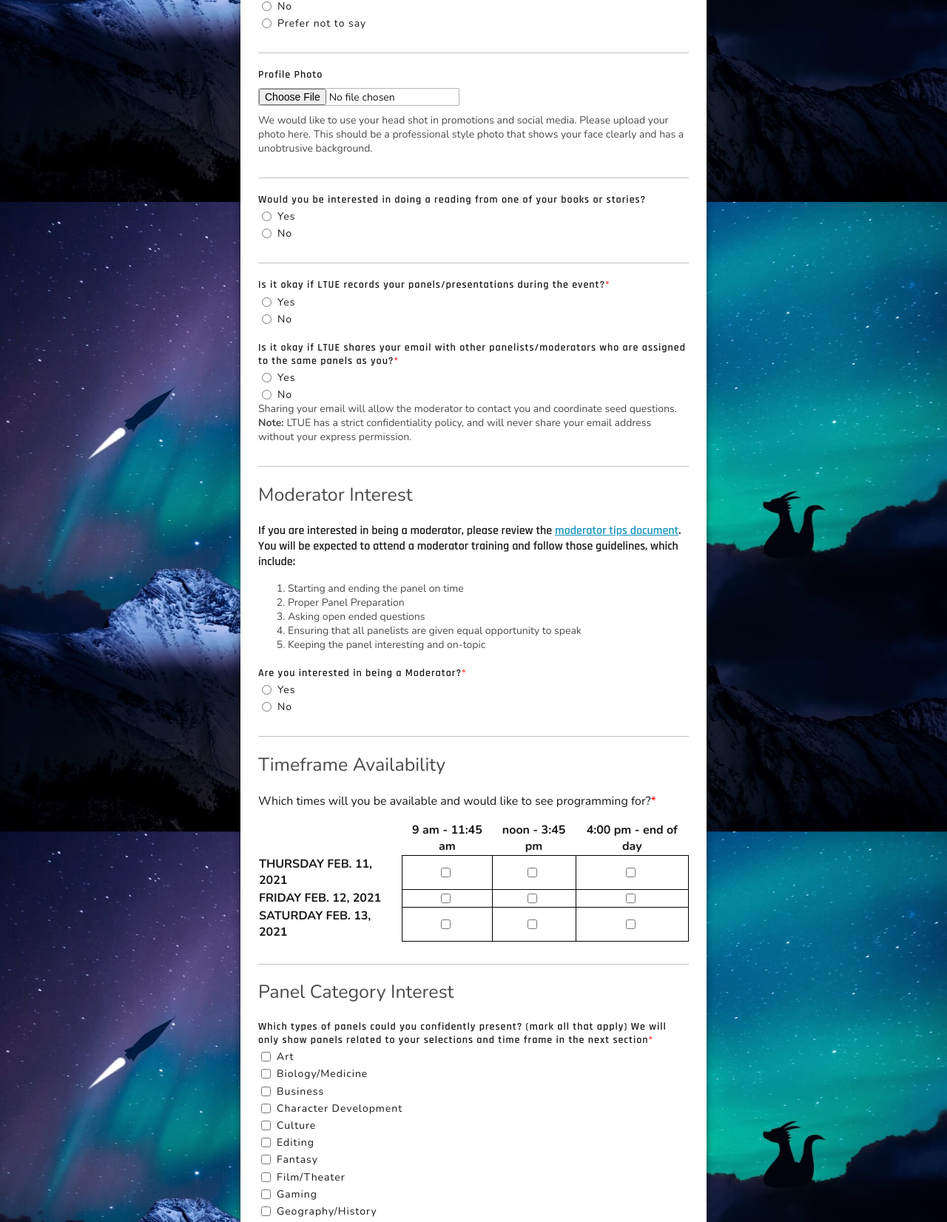
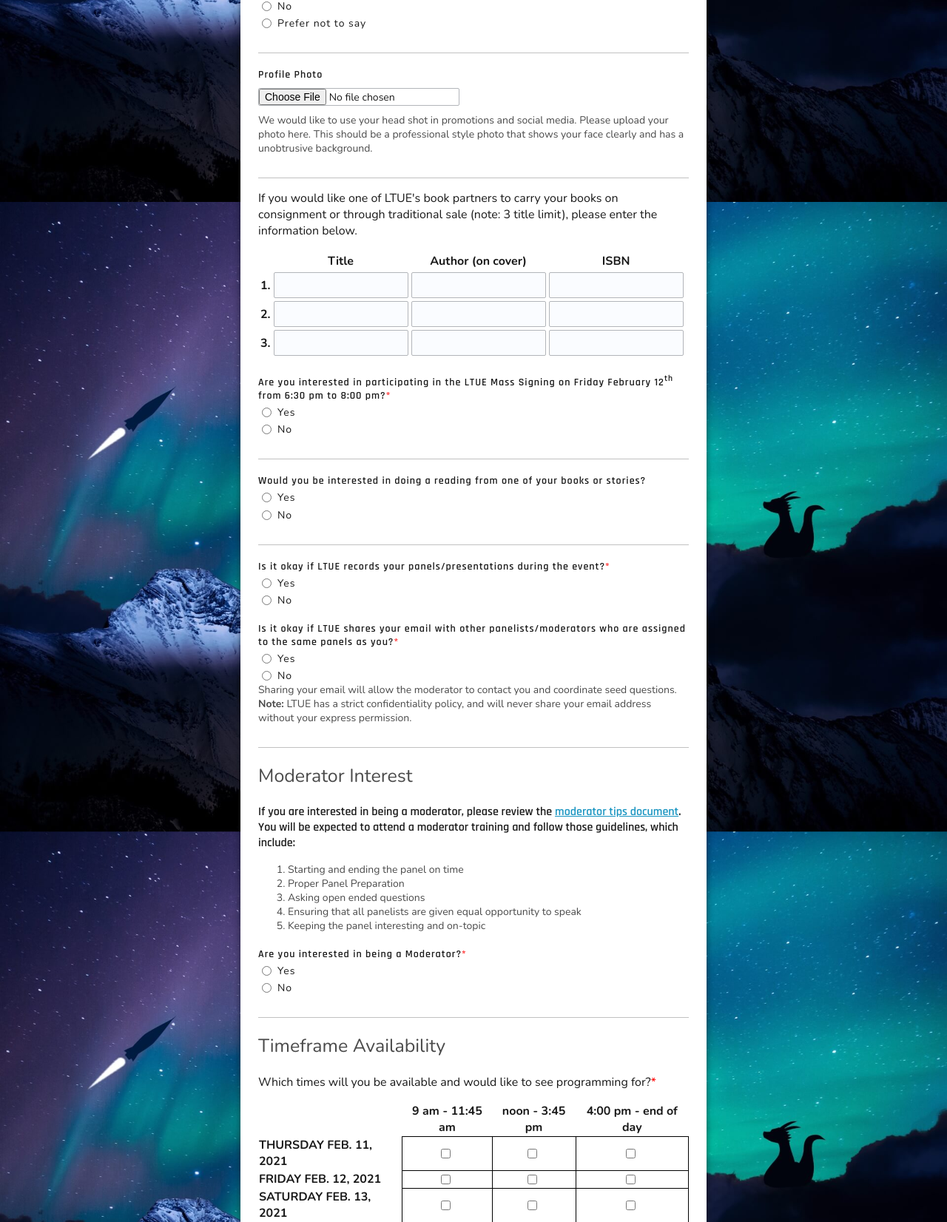
Before and after one commit to LTUE/call-for-panelists, a PHP site: page /index.php in a window 1280 px wide. Shown: the part 2281-3933 px from the top of the page at 74% size. Run offline with PHP 8.4, Linux system fonts and the light colour scheme; the visitor is signed in with stand-in values (Sample User, id 1); data comes from the database, SQL or seed files in the repository; data that the repository does not hold is empty; some libraries are stand-ins or nearby versions.

Commit message:
Reenable book signing

```diff
--- a/pages/profile.inc.php
+++ b/pages/profile.inc.php
@@ -116,7 +116,6 @@ function handleForm() {
     if (!empty($_POST['reading_topic']) && $_POST['reading_topic'] > 100)
         return 'Your reading book/style/genera description is too long';
 
-    /*
     for ($i = 1; $i <= 3; $i++) {
         if (empty($_POST['books'][$i]))
             continue;
@@ -128,12 +127,11 @@ function handleForm() {
         if (!empty($data['isbn']) && strlen($data['isbn']) > 50)
             return 'Validation failed - no book ISBN may exceed 20 characters';
     }
-     */
 
     $sufficientData = !empty($_POST['name']) && !empty($_POST['badge_name']) &&
         !empty($_POST['contact_email']) && !empty($_POST['biography']) &&
         !empty($_POST['topics']) && !empty($_POST['available']) &&
-        //!empty($_POST['signing']) &&
+        !empty($_POST['signing']) &&
         !empty($_POST['moderator']) &&
         !empty($_POST['recording']) && !empty($_POST['share_email']);
     if (!$sufficientData) {
@@ -176,8 +174,7 @@ function handleForm() {
         'name', 'badge_name', 'contact_email', 'biography', 'info',
         'website', 'facebook', 'twitter', 'instagram', 'other_social',
         'person_of_color', 'disability', 'gender_type', 'lgbtqia_plus',
-        //'signing',
-        'reading', 'moderator', 'recording', 'share_email',
+        'signing', 'reading', 'moderator', 'recording', 'share_email',
         'updated',
     );
     $profileSet = implode(', ', array_map(function($field) {
@@ -201,7 +198,7 @@ function handleForm() {
         ':gender_type' => $_POST['gender_type'] ?? null,
         ':lgbtqia_plus' => $_POST['lgbtqia_plus'] ?? null,
 
-        //':signing' => $_POST['signing'] === 'yes',
+        ':signing' => $_POST['signing'] === 'yes',
         ':reading' => $_POST['reading_topic'],
         ':moderator' => $_POST['moderator'] === 'yes',
         ':recording' => $_POST['recording'] === 'yes',
@@ -279,7 +276,6 @@ function handleForm() {
 
     // TODO: slightly less lazy books
     // TODO: field limits!
-    /*
     $removeBooks = $db->prepare('DELETE FROM books_to_stock WHERE panelist_id = :id');
     $removeBooks->execute(array(':id' => $panelist['id']));
     $books = [];
@@ -304,7 +300,6 @@ function handleForm() {
             return 'Failed to save book suggestions - please try again or contact support';
         }
     }
-    */
 
     // TODO: bad architecture; should do something w/time ranges instead.
     // TODO: remove interested panels when changing availability!
@@ -521,7 +516,6 @@ function booleanForm($name, $required = true) {
         <p class="explanation">We would like to use your head shot in promotions and social media. Please upload your photo here. This should be a professional style photo that shows your face clearly and has a unobtrusive background.</p>
     </section>
 
-<?php /* not this year ?>
     <section id="books">
         <p>If you would like one of LTUE's book partners to carry your books on consignment or through traditional sale (note: <span title="our sellers can only carry so many books">3 title limit</span>), please enter the information below.</p>
         <table>
@@ -544,7 +538,6 @@ function booleanForm($name, $required = true) {
         <label class="required">Are you interested in participating in the LTUE Mass Signing on Friday February 12<sup>th</sup> from 6:30 pm to 8:00 pm?</label>
         <?= booleanForm('signing') ?>
     </section>
-<?php */ ?>
 
     <section id="reading">
         <label>Would you be interested in doing a reading from one of your books or stories?</label>
```
